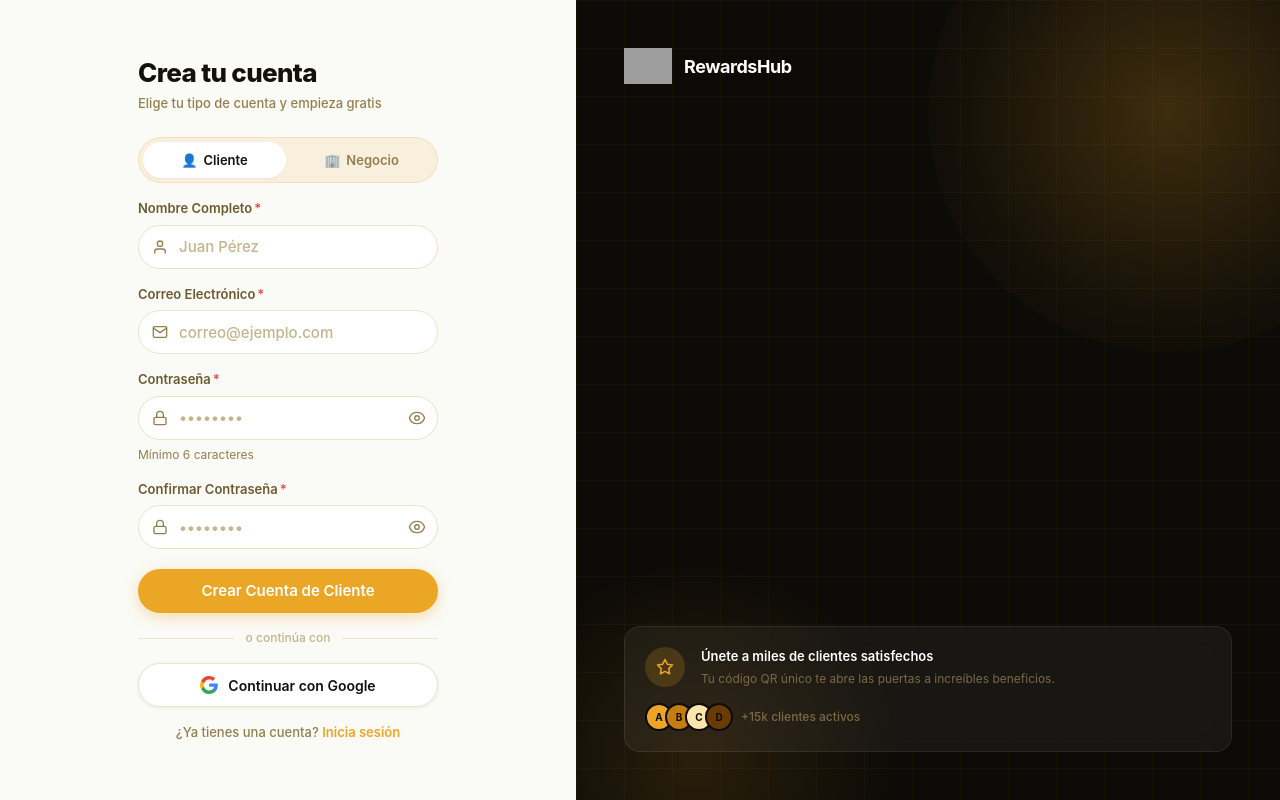
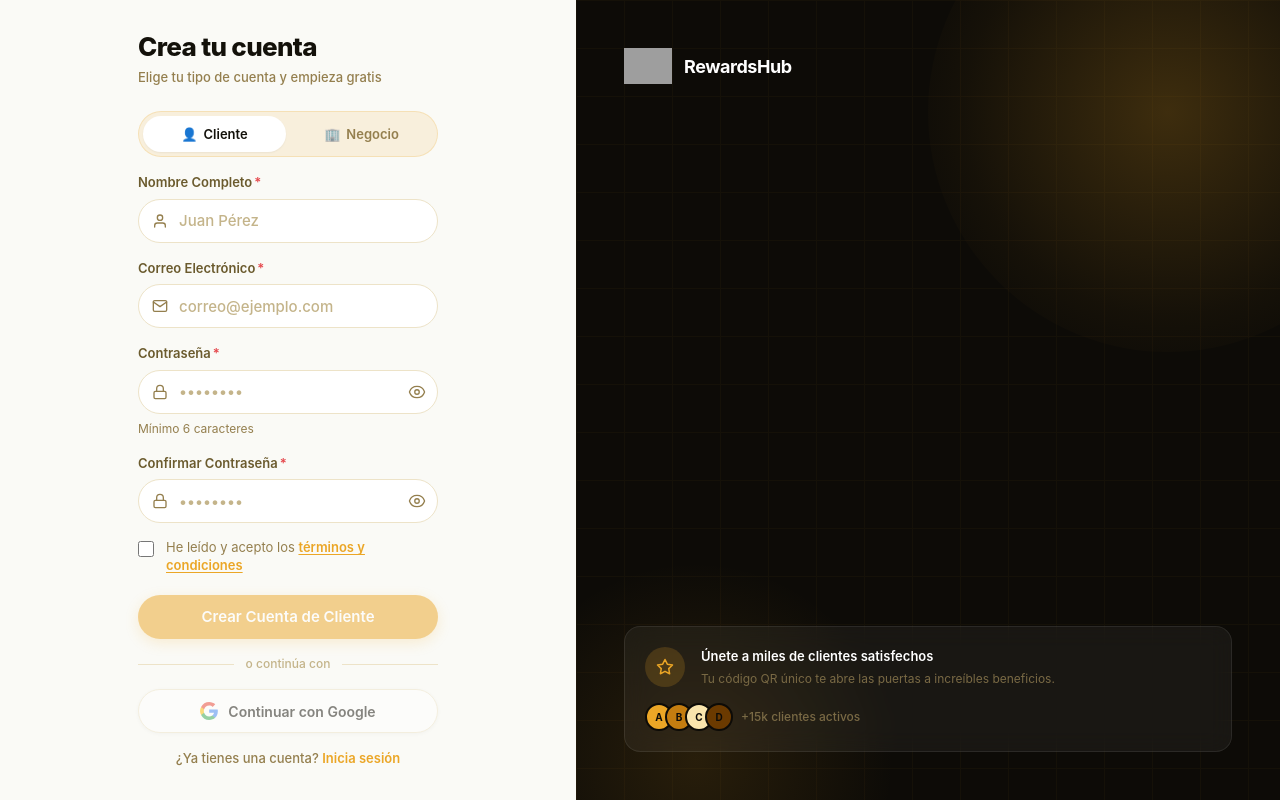
Before and after one commit to FPSamu/RewardsHubFront, a React (Vite) app: page /signup in a window 1280 px wide. Built offline with nearby package versions, Linux system fonts and the light colour scheme; no server answers; grey boxes are pictures that could not be loaded.

Commit message:
chore: terms and conditions

```diff
--- a/src/App.jsx
+++ b/src/App.jsx
@@ -21,6 +21,7 @@ import BusinessSubscription from './pages/BusinessSubscription'
 
 import ProtectedRoute from './components/ProtectedRoute'
 import BusinessProtectedRoute from './components/BusinessProtectedRoute'
+import TermsPage from './pages/TermsPage'
 import './App.css'
 
 function App() {
@@ -33,6 +34,7 @@ function App() {
                     {/* Auth — single animated page handles both login and signup */}
                     <Route path="/login" element={<AuthPage />} />
                     <Route path="/signup" element={<AuthPage />} />
+                    <Route path="/terminos" element={<TermsPage />} />
 
                     <Route path="/verify-pending" element={<VerifyPending />} />
                     <Route path="/forgot-password" element={<ForgotPassword />} />
--- a/src/components/auth/SignUpFormSection.jsx
+++ b/src/components/auth/SignUpFormSection.jsx
@@ -1,3 +1,5 @@
+import { useState } from 'react';
+import { Link } from 'react-router-dom';
 import { BrandLogo } from '../ui/BrandLogo';
 import { FormInput } from '../ui/FormInput';
 import { PasswordInput } from '../ui/PasswordInput';
@@ -40,8 +42,10 @@ export function SignUpFormSection({
   onSwitchToLogin,
   isMobile = false,
 }) {
+  const [termsAccepted, setTermsAccepted] = useState(false);
   const isClient = accountType === 'client';
   const nameSuffix = isMobile ? '-mobile' : '';
+  const canSubmit = termsAccepted && !loading;
 
   return (
     <div className={`w-full ${isMobile ? 'max-w-[400px]' : 'max-w-[380px] px-10'}`}>
@@ -111,15 +115,37 @@ export function SignUpFormSection({
           autoComplete="new-password"
         />
 
+        {/* Terms checkbox */}
+        <label className="flex items-start gap-3 cursor-pointer select-none">
+          <input
+            type="checkbox"
+            checked={termsAccepted}
+            onChange={(e) => setTermsAccepted(e.target.checked)}
+            className="mt-0.5 w-4 h-4 rounded border-neutral-300 text-[#EBA626] accent-[#EBA626] flex-shrink-0 cursor-pointer"
+          />
+          <span className="text-[13px] text-[#947F4E] leading-snug">
+            He leído y acepto los{' '}
+            <Link
+              to="/terminos"
+              target="_blank"
+              rel="noopener noreferrer"
+              className="font-semibold text-[#EBA626] hover:text-[#C47D10] underline underline-offset-2 transition-colors"
+              onClick={(e) => e.stopPropagation()}
+            >
+              términos y condiciones
+            </Link>
+          </span>
+        </label>
+
         <div className="pt-1">
-          <SubmitButton loading={loading} loadingText="Creando cuenta...">
+          <SubmitButton loading={loading} loadingText="Creando cuenta..." disabled={!canSubmit}>
             {isClient ? 'Crear Cuenta de Cliente' : 'Crear Cuenta de Negocio'}
           </SubmitButton>
         </div>
 
         <AuthDivider />
 
-        <SocialButton provider="google" onClick={onGoogleClick} disabled={loading} />
+        <SocialButton provider="google" onClick={onGoogleClick} disabled={!canSubmit} />
 
         <p className="text-center text-[13px] font-medium text-[#947F4E]">
           ¿Ya tienes una cuenta?{' '}
--- a/src/services/authService.js
+++ b/src/services/authService.js
@@ -37,17 +37,19 @@ const getStorage = () =>
   localStorage.getItem('token') ? localStorage : sessionStorage;
 
 const saveSession = ({ token, refreshToken, user, apiRole }, rememberMe) => {
-  const storage    = rememberMe ? localStorage  : sessionStorage;
-  const evicted    = rememberMe ? sessionStorage : localStorage;
+  if (!apiRole) throw new Error('saveSession: apiRole is required — check API response shape');
+
+  const storage = rememberMe ? localStorage  : sessionStorage;
+  const evicted = rememberMe ? sessionStorage : localStorage;
   KEYS.forEach((k) => evicted.removeItem(k));
+  evicted.removeItem('userType');
 
   const role = toInternalRole(apiRole);
   if (token)        storage.setItem('token',        token);
   if (refreshToken) storage.setItem('refreshToken', refreshToken);
   if (user)         storage.setItem('user',         JSON.stringify(user));
-  if (role)         storage.setItem('role',         role);
-  // legacy key used by some components
-  if (role)         storage.setItem('userType',     role);
+  storage.setItem('role',     role);
+  storage.setItem('userType', role);
 };
 
 // ─── Public service ───────────────────────────────────────────────────────────
```
